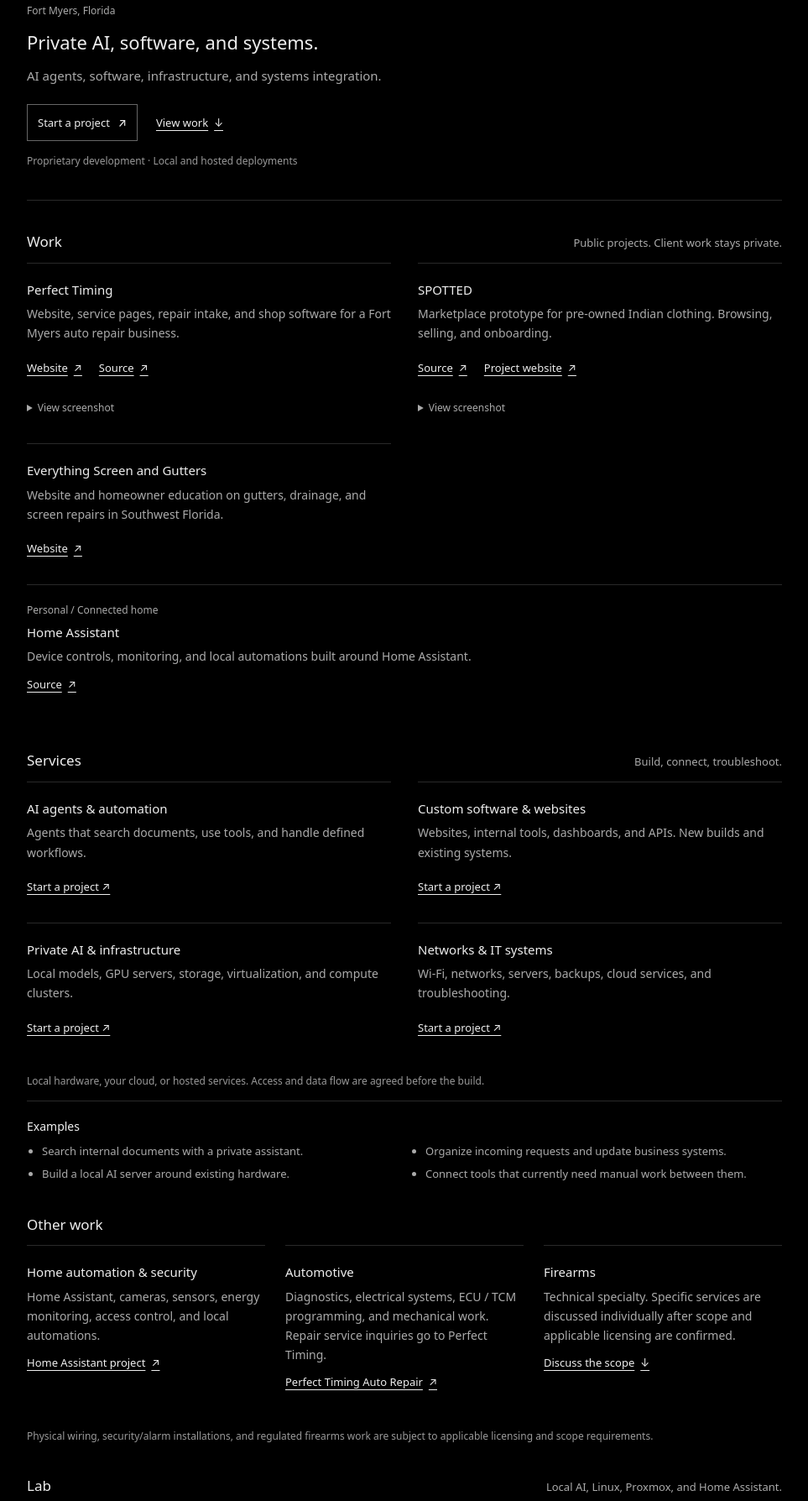
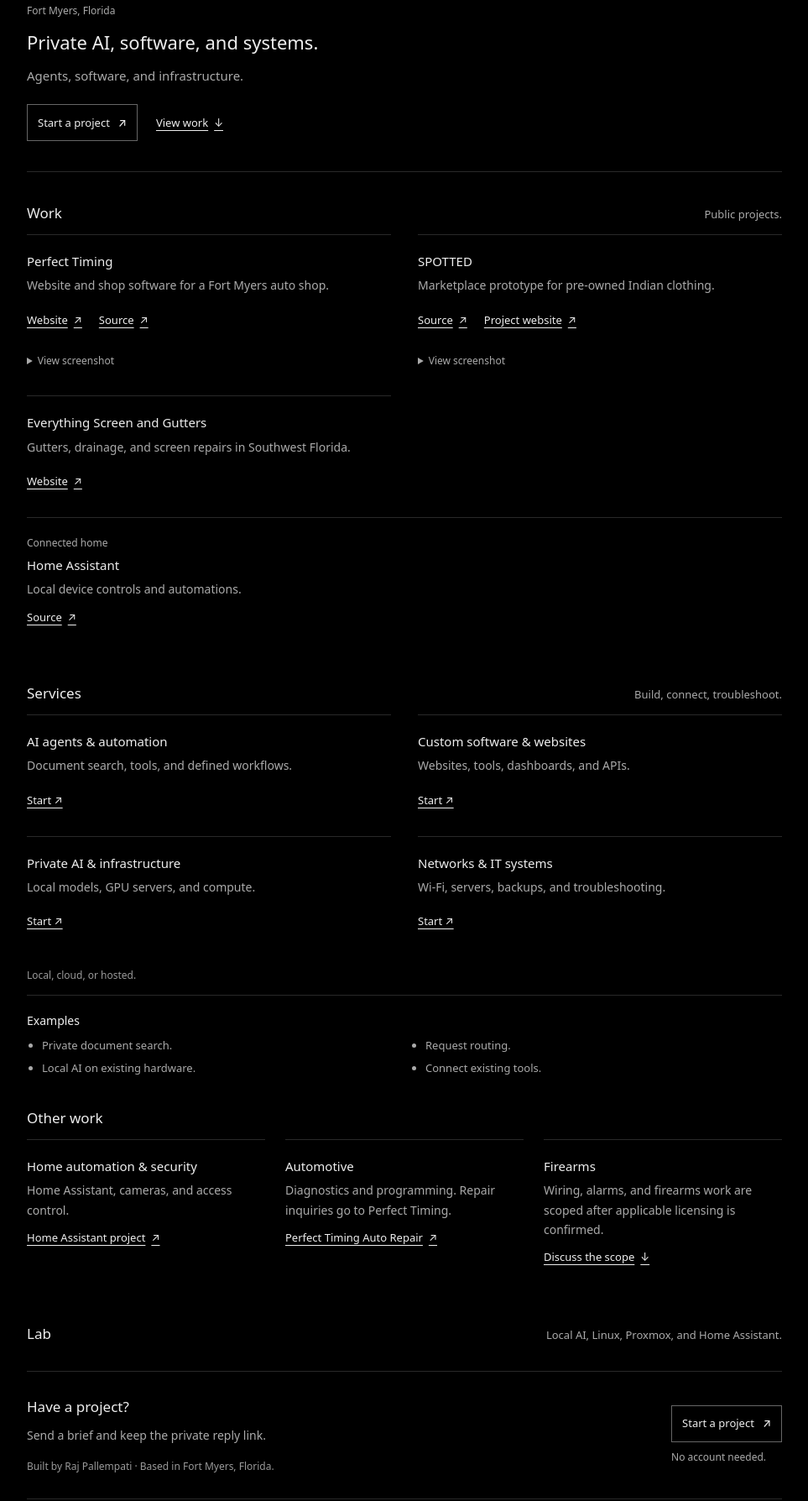
Before and after one commit to Palle017/rajindustries-site, a website with bundled scripts: page index.html in a window 1280 px wide. Shown: the part 119-1907 px from the top of the page at 84% size, without its empty margins (158-1121 px from the left). Built offline with nearby package versions, Linux system fonts and the light colour scheme.

Commit message:
Shorten homepage copy by about a third (#5)
Cut repeated and wordy visible text on index.html while keeping every
section, link, inquiry hook, and the Lab status widget.

```diff
--- a/index.html
+++ b/index.html
@@ -149,49 +149,47 @@
       <div>
         <div class="eyebrow">Fort Myers, Florida</div>
         <h1>Private AI, software, and systems.</h1>
-        <p class="desc">AI agents, software, infrastructure, and systems integration.</p>
+        <p class="desc">Agents, software, and infrastructure.</p>
         <div class="hero-actions"><button class="button" type="button" data-project-assistant aria-haspopup="dialog" aria-controls="projectAssistant">Start a project <span aria-hidden="true">↗</span></button><a class="text-link" href="#projects">View work <span aria-hidden="true">↓</span></a></div>
-        <p class="hero-note">Proprietary development · Local and hosted deployments</p>
       </div>
     </div>
 
     <section id="projects" aria-labelledby="projects-title">
-      <div class="section-head"><div><h2 id="projects-title">Work</h2></div><p>Public projects. Client work stays private.</p></div>
+      <div class="section-head"><div><h2 id="projects-title">Work</h2></div><p>Public projects.</p></div>
       <div class="projects">
         <article class="project">
-          <details class="project-image"><summary>View screenshot</summary><figure><img src="assets/projects/perfect-timing-current.jpg" alt="Perfect Timing Auto Repair website with service information and a repair request form" width="1265" height="712" loading="lazy" decoding="async"><figcaption>Public website / Captured October 2026</figcaption></figure></details>
-          <div class="project-body"><h3>Perfect Timing</h3><p>Website, service pages, repair intake, and shop software for a Fort Myers auto repair business.</p><div class="project-links"><a class="text-link" href="https://fixingfortmyers.com/">Website <span aria-hidden="true">↗</span></a><a class="text-link" href="https://github.com/Palle017/fixingfortmyers-site">Source <span aria-hidden="true">↗</span></a></div></div>
+          <details class="project-image"><summary>View screenshot</summary><figure><img src="assets/projects/perfect-timing-current.jpg" alt="Perfect Timing Auto Repair website with service information and a repair request form" width="1265" height="712" loading="lazy" decoding="async"><figcaption>October 2026</figcaption></figure></details>
+          <div class="project-body"><h3>Perfect Timing</h3><p>Website and shop software for a Fort Myers auto shop.</p><div class="project-links"><a class="text-link" href="https://fixingfortmyers.com/">Website <span aria-hidden="true">↗</span></a><a class="text-link" href="https://github.com/Palle017/fixingfortmyers-site">Source <span aria-hidden="true">↗</span></a></div></div>
         </article>
         <article class="project">
-          <details class="project-image"><summary>View screenshot</summary><figure><img src="assets/projects/spotted.png" alt="SPOTTED marketplace interface with a red sign-in screen" width="1280" height="800" loading="lazy" decoding="async"><figcaption>Project interface / SPOTTED</figcaption></figure></details>
-          <div class="project-body"><h3>SPOTTED</h3><p>Marketplace prototype for pre-owned Indian clothing. Browsing, selling, and onboarding.</p><div class="project-links"><a class="text-link" href="https://github.com/Palle017/spottedin-c">Source <span aria-hidden="true">↗</span></a><a class="text-link" href="https://www.spottedin.co/">Project website <span aria-hidden="true">↗</span></a></div></div>
+          <details class="project-image"><summary>View screenshot</summary><figure><img src="assets/projects/spotted.png" alt="SPOTTED marketplace interface with a red sign-in screen" width="1280" height="800" loading="lazy" decoding="async"><figcaption>Project interface</figcaption></figure></details>
+          <div class="project-body"><h3>SPOTTED</h3><p>Marketplace prototype for pre-owned Indian clothing.</p><div class="project-links"><a class="text-link" href="https://github.com/Palle017/spottedin-c">Source <span aria-hidden="true">↗</span></a><a class="text-link" href="https://www.spottedin.co/">Project website <span aria-hidden="true">↗</span></a></div></div>
         </article>
         <article class="project">
-          <div class="project-body"><h3>Everything Screen and Gutters</h3><p>Website and homeowner education on gutters, drainage, and screen repairs in Southwest Florida.</p><div class="project-links"><a class="text-link" href="https://wisdomscreen.pro/" aria-label="Everything Screen and Gutters website">Website <span aria-hidden="true">↗</span></a></div></div>
+          <div class="project-body"><h3>Everything Screen and Gutters</h3><p>Gutters, drainage, and screen repairs in Southwest Florida.</p><div class="project-links"><a class="text-link" href="https://wisdomscreen.pro/" aria-label="Everything Screen and Gutters website">Website <span aria-hidden="true">↗</span></a></div></div>
         </article>
       </div>
       <div class="personal-work">
-        <article class="personal-project"><div><div class="overline">Personal / Connected home</div><h3>Home Assistant</h3><p>Device controls, monitoring, and local automations built around Home Assistant.</p><a class="text-link" href="https://github.com/Palle017/Homeassistant">Source <span aria-hidden="true">↗</span></a></div><span class="project-monogram" aria-hidden="true">HA</span></article>
+        <article class="personal-project"><div><div class="overline">Connected home</div><h3>Home Assistant</h3><p>Local device controls and automations.</p><a class="text-link" href="https://github.com/Palle017/Homeassistant">Source <span aria-hidden="true">↗</span></a></div><span class="project-monogram" aria-hidden="true">HA</span></article>
       </div>
     </section>
 
     <section id="services" aria-labelledby="services-title">
       <div class="section-head"><div><h2 id="services-title">Services</h2></div><p>Build, connect, troubleshoot.</p></div>
       <div class="services">
-        <article class="service"><h3>AI agents &amp; automation</h3><p>Agents that search documents, use tools, and handle defined workflows.</p><button class="service-start" type="button" data-inquiry-category="AI agents and automation" aria-label="Start AI agents and automation project" aria-haspopup="dialog" aria-controls="projectAssistant">Start a project ↗</button></article>
-        <article class="service"><h3>Custom software &amp; websites</h3><p>Websites, internal tools, dashboards, and APIs. New builds and existing systems.</p><button class="service-start" type="button" data-inquiry-category="Website or workflow automation" aria-label="Start Website or workflow automation project" aria-haspopup="dialog" aria-controls="projectAssistant">Start a project ↗</button></article>
-        <article class="service"><h3>Private AI &amp; infrastructure</h3><p>Local models, GPU servers, storage, virtualization, and compute clusters.</p><button class="service-start" type="button" data-inquiry-category="Private AI or self-hosted systems" aria-label="Start Private AI or self-hosted systems project" aria-haspopup="dialog" aria-controls="projectAssistant">Start a project ↗</button></article>
-        <article class="service"><h3>Networks &amp; IT systems</h3><p>Wi-Fi, networks, servers, backups, cloud services, and troubleshooting.</p><button class="service-start" type="button" data-inquiry-category="Networks or IT support" aria-label="Start Networks or IT support project" aria-haspopup="dialog" aria-controls="projectAssistant">Start a project ↗</button></article>
+        <article class="service"><h3>AI agents &amp; automation</h3><p>Document search, tools, and defined workflows.</p><button class="service-start" type="button" data-inquiry-category="AI agents and automation" aria-label="Start AI agents and automation project" aria-haspopup="dialog" aria-controls="projectAssistant">Start ↗</button></article>
+        <article class="service"><h3>Custom software &amp; websites</h3><p>Websites, tools, dashboards, and APIs.</p><button class="service-start" type="button" data-inquiry-category="Website or workflow automation" aria-label="Start Website or workflow automation project" aria-haspopup="dialog" aria-controls="projectAssistant">Start ↗</button></article>
+        <article class="service"><h3>Private AI &amp; infrastructure</h3><p>Local models, GPU servers, and compute.</p><button class="service-start" type="button" data-inquiry-category="Private AI or self-hosted systems" aria-label="Start Private AI or self-hosted systems project" aria-haspopup="dialog" aria-controls="projectAssistant">Start ↗</button></article>
+        <article class="service"><h3>Networks &amp; IT systems</h3><p>Wi-Fi, servers, backups, and troubleshooting.</p><button class="service-start" type="button" data-inquiry-category="Networks or IT support" aria-label="Start Networks or IT support project" aria-haspopup="dialog" aria-controls="projectAssistant">Start ↗</button></article>
       </div>
-      <p class="deployment-note">Local hardware, your cloud, or hosted services. Access and data flow are agreed before the build.</p>
-      <div class="example-briefs"><h3>Examples</h3><ul><li>Search internal documents with a private assistant.</li><li>Organize incoming requests and update business systems.</li><li>Build a local AI server around existing hardware.</li><li>Connect tools that currently need manual work between them.</li></ul></div>
+      <p class="deployment-note">Local, cloud, or hosted.</p>
+      <div class="example-briefs"><h3>Examples</h3><ul><li>Private document search.</li><li>Request routing.</li><li>Local AI on existing hardware.</li><li>Connect existing tools.</li></ul></div>
       <div class="section-head"><div><h2 id="specialties-title">Other work</h2></div></div>
       <div class="specialties" aria-labelledby="specialties-title">
-        <article class="service"><h3>Home automation &amp; security</h3><p>Home Assistant, cameras, sensors, energy monitoring, access control, and local automations.</p><a class="text-link" href="https://github.com/Palle017/Homeassistant">Home Assistant project <span aria-hidden="true">↗</span></a></article>
-        <article class="service"><h3>Automotive</h3><p>Diagnostics, electrical systems, ECU / TCM programming, and mechanical work. Repair service inquiries go to Perfect Timing.</p><a class="text-link" href="https://fixingfortmyers.com/">Perfect Timing Auto Repair <span aria-hidden="true">↗</span></a></article>
-        <article class="service"><h3>Firearms</h3><p>Technical specialty. Specific services are discussed individually after scope and applicable licensing are confirmed.</p><a class="text-link" href="#contact">Discuss the scope <span aria-hidden="true">↓</span></a></article>
+        <article class="service"><h3>Home automation &amp; security</h3><p>Home Assistant, cameras, and access control.</p><a class="text-link" href="https://github.com/Palle017/Homeassistant">Home Assistant project <span aria-hidden="true">↗</span></a></article>
+        <article class="service"><h3>Automotive</h3><p>Diagnostics and programming. Repair inquiries go to Perfect Timing.</p><a class="text-link" href="https://fixingfortmyers.com/">Perfect Timing Auto Repair <span aria-hidden="true">↗</span></a></article>
+        <article class="service"><h3>Firearms</h3><p>Wiring, alarms, and firearms work are scoped after applicable licensing is confirmed.</p><a class="text-link" href="#contact">Discuss the scope <span aria-hidden="true">↓</span></a></article>
       </div>
-      <p class="detail">Physical wiring, security/alarm installations, and regulated firearms work are subject to applicable licensing and scope requirements.</p>
     </section>
 
     <section id="infrastructure" aria-labelledby="infrastructure-title">
@@ -207,7 +205,7 @@
       </div></details>
     </section>
 
-    <section class="contact" id="contact" aria-labelledby="contact-title"><div><h2 id="contact-title">Have a project?</h2><p>Describe what you need. Review the brief, send it, and keep your private reply link.</p><p class="owner">Built by Raj Pallempati · Based in Fort Myers, Florida.</p></div><div class="contact-action"><button class="button" type="button" data-project-assistant aria-haspopup="dialog" aria-controls="projectAssistant">Start a project <span aria-hidden="true">↗</span></button><p>No account or email needed.</p></div></section>
+    <section class="contact" id="contact" aria-labelledby="contact-title"><div><h2 id="contact-title">Have a project?</h2><p>Send a brief and keep the private reply link.</p><p class="owner">Built by Raj Pallempati · Based in Fort Myers, Florida.</p></div><div class="contact-action"><button class="button" type="button" data-project-assistant aria-haspopup="dialog" aria-controls="projectAssistant">Start a project <span aria-hidden="true">↗</span></button><p>No account needed.</p></div></section>
   </main>
   <footer class="footer"><div><b>Raj Industries</b> · Software &amp; systems</div><div class="footer-right"><a href="https://github.com/Palle017">GitHub <span aria-hidden="true">↗</span></a><details class="private-tools"><summary>Private tools</summary><a href="https://raj-industries-inbox.prudhvi-pallempati.chatgpt.site/owner">Owner inbox ↗</a><button class="chat-launcher" id="chatLauncher" type="button" aria-label="Open private chat with tardbot" aria-haspopup="dialog" aria-controls="chatPanel">Workspace ↗</button><button class="archive-button" id="manasaGlobeLauncher" type="button" aria-haspopup="dialog" aria-expanded="false" aria-controls="appOverlay">Archive ↗</button></details></div></footer>
 </div>
```
